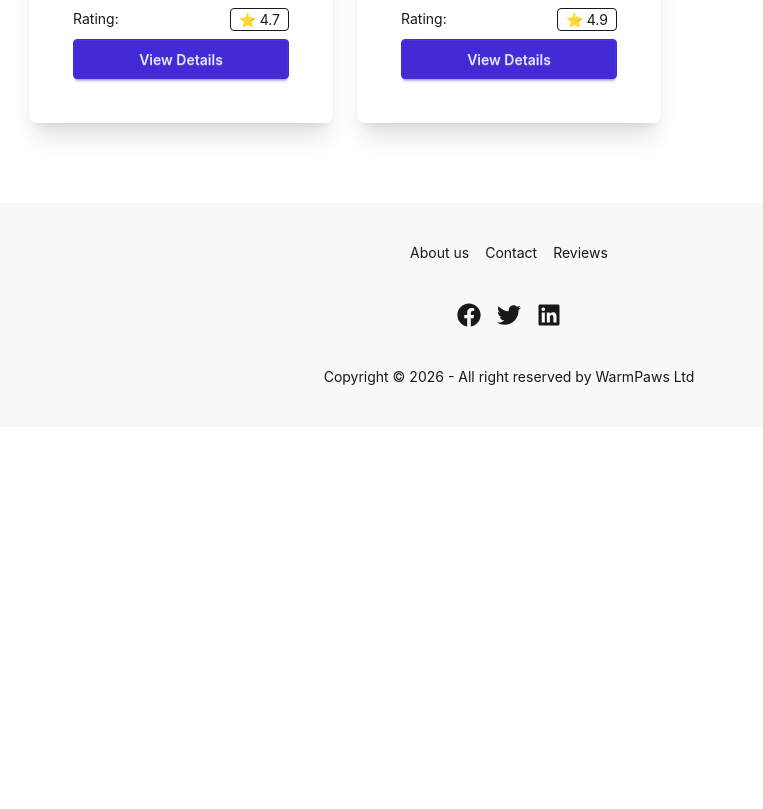
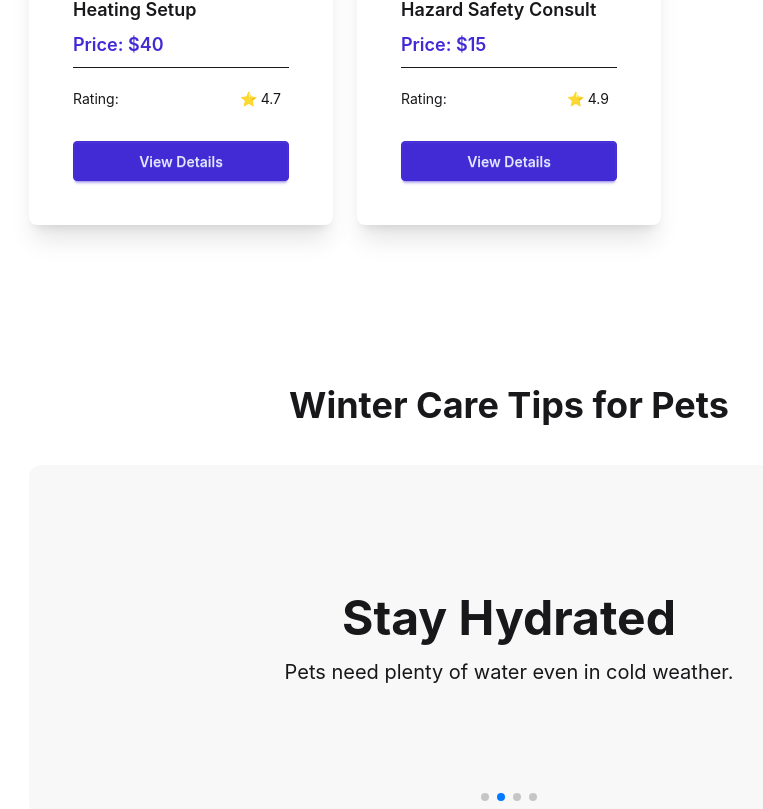
Before and after one commit to asifforizy/Warm-Paws, a React (Vite) app: page / in a window 1280 px wide. Shown: the part 2331-3140 px from the top of the page, without its empty margins (131-894 px from the left). Before the commit the page ends 2758 px from the top, so only its background shows below. Built offline with nearby package versions, Linux system fonts and the light colour scheme.

Commit message:
Winter Care Tips for Pets

```diff
--- a/src/Components/Card.jsx
+++ b/src/Components/Card.jsx
@@ -24,15 +24,15 @@ const Card = ({ service }) => {
                     </div>
                     <hr />
 
-                    <div className="flex justify-between ">
+                    <div className="flex justify-between mt-3 ">
                         <h1>Rating: </h1>
-                        <h1 className="border px-2 rounded">⭐ {service.rating}</h1>
+                        <h1 className=" px-2 rounded">⭐ {service.rating}</h1>
                     </div>
 
 
 
                     <div className="card-actions ">
-                        <button className="btn btn-primary w-full hover:bg-base-100 hover:text-primary border-primary">
+                        <button className="btn btn-primary w-full hover:bg-base-100 hover:text-primary border-primary mt-6">
                             View Details
                         </button>
                     </div>
--- /dev/null
+++ b/src/Components/Tips.jsx
@@ -0,0 +1,66 @@
+import React from "react";
+import { Swiper, SwiperSlide } from "swiper/react";
+import { Pagination, Autoplay } from "swiper/modules";
+
+import "swiper/css";
+import "swiper/css/pagination";
+
+const Tips = () => {
+    const tips = [
+        {
+            title: "Keep Pets Warm",
+            description: "Provide cozy bedding and warm clothing during winter.",
+
+        },
+        {
+            title: "Stay Hydrated",
+            description: "Pets need plenty of water even in cold weather.",
+
+        },
+        {
+            title: "Limit Outdoor Time",
+            description: "Avoid exposing pets to extreme cold for long periods.",
+
+        },
+        {
+            title: "Healthy Diet",
+            description: "Nutritious meals help maintain body temperature.",
+
+        },
+    ];
+
+    return (
+        <section className="px-4 sm:px-8 lg:px-20 xl:px-40 py-10 sm:py-16 lg:py-20">
+            <h2 className="text-2xl sm:text-3xl lg:text-4xl font-bold text-center mb-10">
+                Winter Care Tips for Pets
+            </h2>
+
+            <Swiper
+                modules={[Pagination, Autoplay]}
+                pagination={{ clickable: true }}
+                autoplay={{ delay: 3000 }}
+                loop={true}
+            >
+                {tips.map((tip, index) => (
+                    <SwiperSlide key={index}>
+                        <div className="hero min-h-[350px] rounded-xl bg-base-200">
+                            <div className="hero-content text-center px-4">
+                                <div className="max-w-2xl">
+                                    <h3 className="text-3xl md:text-5xl font-bold">
+                                        {tip.title}
+                                    </h3>
+
+                                    <p className="mt-4 text-lg md:text-xl">
+                                        {tip.description}
+                                    </p>
+                                </div>
+                            </div>
+                        </div>
+                    </SwiperSlide>
+                ))}
+            </Swiper>
+        </section>
+    );
+};
+
+export default Tips;
--- a/src/Pages/Home.jsx
+++ b/src/Pages/Home.jsx
@@ -6,6 +6,7 @@ import { Pagination, Autoplay } from "swiper/modules";
 import "swiper/css";
 import "swiper/css/pagination";
 import Card from "../Components/Card";
+import Tips from "../Components/Tips";
 
 const Home = () => {
     const services = useLoaderData();
@@ -26,6 +27,37 @@ const Home = () => {
         {
             title: "Healthy Diet",
             description: "Nutritious meals help maintain body temperature.",
+        },
+    ];
+
+    const vets = [
+        {
+            id: 1,
+            name: "Dr. Sarah Johnson",
+            specialization: "Small Animal Specialist",
+            image:
+                "https://images.unsplash.com/photo-1559839734-2b71ea197ec2?w=500",
+        },
+        {
+            id: 2,
+            name: "Dr. Michael Brown",
+            specialization: "Pet Nutrition Expert",
+            image:
+                "https://images.unsplash.com/photo-1612349317150-e413f6a5b16d?w=500",
+        },
+        {
+            id: 3,
+            name: "Dr. Emily Davis",
+            specialization: "Veterinary Surgeon",
+            image:
+                "https://images.unsplash.com/photo-1594824476967-48c8b964273f?w=500",
+        },
+        {
+            id: 4,
+            name: "Dr. James Wilson",
+            specialization: "Winter Pet Care Specialist",
+            image:
+                "https://images.unsplash.com/photo-1582750433449-648ed127bb54?w=500",
         },
     ];
 
@@ -102,6 +134,9 @@ const Home = () => {
             </section>
 
 
+            <Tips></Tips>
+
+
 
 
         </div>
```
